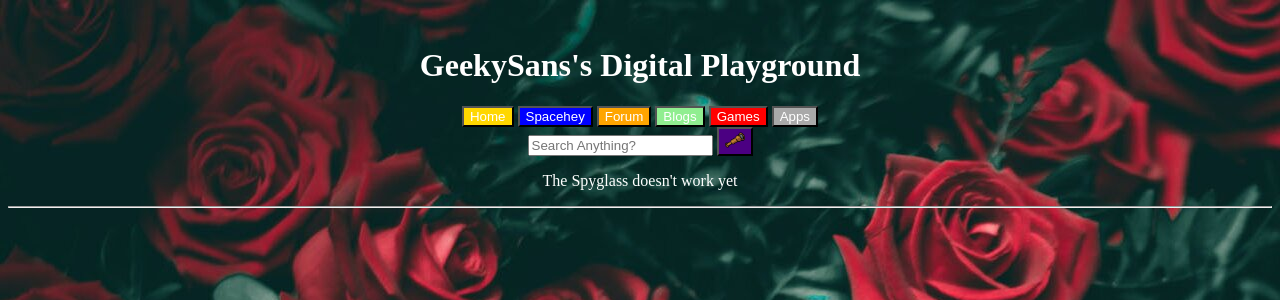
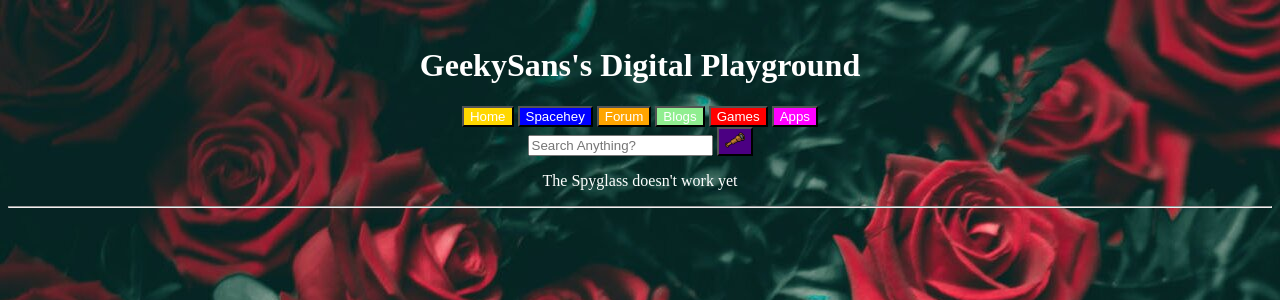
Before and after one commit to GeekySans/GeekySans.github.io, a PHP site: page /ex.html in a window 1280 px wide. Shown: the top 300 px of the page. Run offline with PHP 8.4, Linux system fonts and the light colour scheme.

Commit message:
Update styles.css

```diff
--- a/styles.css
+++ b/styles.css
@@ -19,7 +19,7 @@ background-color: lightgreen;
 background-color: red;
 }
 .apps {
-background-color: darkpink;
+background-color: magenta;
 }
 .search {
 background-color: indigo;
```
